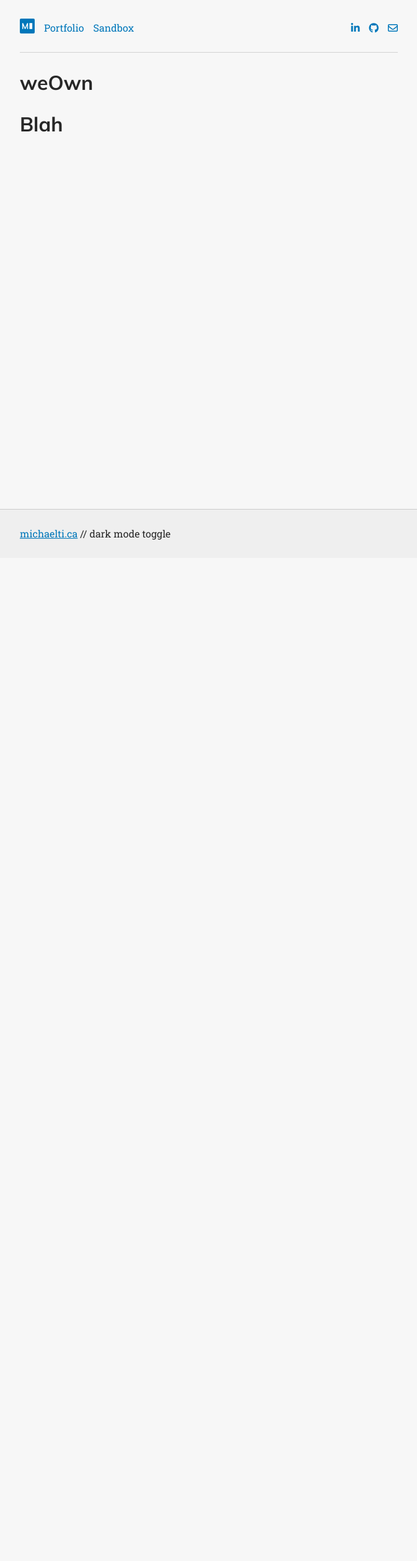
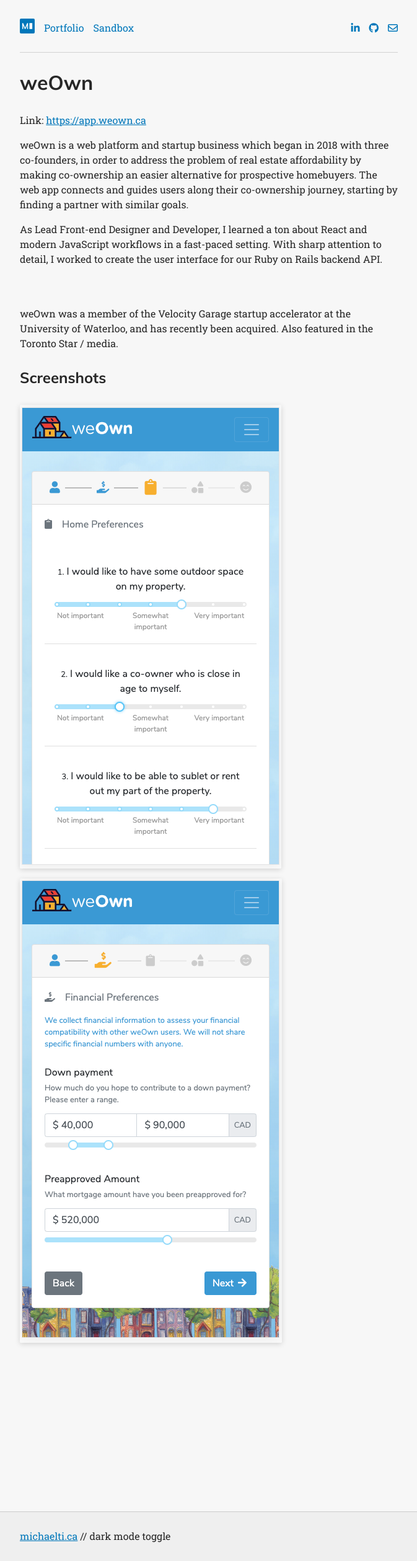
Before and after one commit to michaelti/michaelti.ca, a Jekyll site: the page built from src/collections/_portfolio/weown.md, in a window 1280 px wide. Shown: the whole page at 62% size, without its empty margins (303-976 px from the left). Built offline with Jekyll 4.4.1, drawn with Linux system fonts in a browser that asks for light colours; nearby versions of some CDN libraries; comment, search, counter and statistics services are not loaded; before the commit the page ends 900 px from its top, so only the background shows below that.

Commit message:
more portfolio content

```diff
--- a/src/_sass/styles.scss
+++ b/src/_sass/styles.scss
@@ -168,7 +168,7 @@
 .post img,
 .post video {
     display: block;
-    width: 100%;
+    max-width: 100%;
     height: auto;
     margin-top: 1em;
     margin-bottom: 1em;
--- a/src/collections/_portfolio/weown.md
+++ b/src/collections/_portfolio/weown.md
@@ -4,4 +4,24 @@
 order: 3
 ---
 
-# Blah
+Link: <https://app.weown.ca>
+
+
+
+weOwn is a web platform and startup business which began in 2018 with three co-founders, in order to address the problem of real estate affordability by making co-ownership an easier alternative for prospective homebuyers. The web app connects and guides users along their co-ownership journey, starting by finding a partner with similar goals.
+
+As Lead Front-end Designer and Developer, I learned a ton about React and modern JavaScript workflows in a fast-paced setting. With sharp attention to detail, I worked to create the user interface for our Ruby on Rails backend API.
+
+<br><br>
+weOwn was a member of the Velocity Garage startup accelerator at the University of Waterloo, and has recently been acquired. Also featured in the Toronto Star / media.
+
+
+## Screenshots
+
+![alt text](/assets/images/portfolio/weown-scr-1.png)
+![alt text](/assets/images/portfolio/weown-scr-2.png)
+
+
+
+
+<br><br><br><br><br>
```
Also changed, not shown: src/collections/_portfolio/3d-project-hub.md (+2 -2 lines), src/collections/_portfolio/hate-map.md (+8 -21 lines), src/collections/_portfolio/randomness-ca.md (+19 -1 lines), src/collections/_portfolio/red-book.md (+2 -2 lines), src/assets/images/portfolio/hate-map-2.png (added), src/assets/images/portfolio/hate-map-scr.png (added), src/assets/images/portfolio/red-book-2.png (added), src/assets/images/portfolio/weown-scr-1.png (added), src/assets/images/portfolio/weown-scr-2.png (added), 1 other file.
